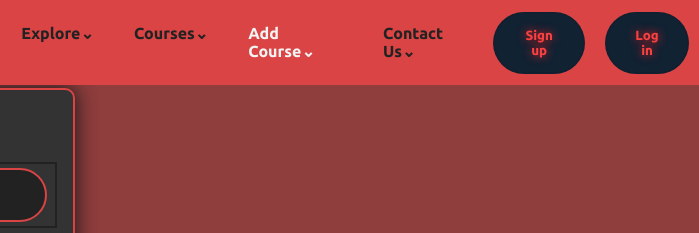
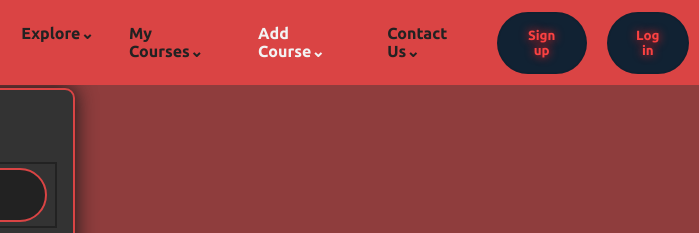
Before and after one commit to TamerSwilem/it-project, a plain HTML site: page add__course.html in a window 1280 px wide. Shown: the top 233 px of the page, 581-1280 px from the left. Drawn offline with Linux system fonts and the light colour scheme.

Commit message:
updated all files

```diff
--- a/add__course.html
+++ b/add__course.html
@@ -27,7 +27,7 @@
                 <h4>Explore&#8964;</h4>
               </a>
               <a  class="dropdown dropdown--courses" href="courses.html">
-                <h4>Courses&#8964;</h4>
+                <h4>My Courses&#8964;</h4>
               </a>
               <a class="dropdown dropdown--addcourse" href="add__course.html">
                 <h4>Add Course&#8964;</h4>
--- a/add__course__styles.css
+++ b/add__course__styles.css
@@ -91,7 +91,7 @@ body{
 }
 .dropdown-menus{
     display: flex;
-    gap: 40px;
+    gap: 35px;
 }
 .dropdown{
     font-family: Ubuntu, Ariel, Times, serif;
--- a/contact__us__styles.css
+++ b/contact__us__styles.css
@@ -168,7 +168,7 @@ body{
 }
 .dropdown-menus{
     display: flex;
-    gap: 40px;
+    gap: 35px;
 }
 .dropdown{
     font-family: Ubuntu, Ariel, Times, serif;
--- a/courses-styles.css
+++ b/courses-styles.css
@@ -92,7 +92,7 @@ body{
 }
 .dropdown-menus{
     display: flex;
-    gap: 40px;
+    gap: 35px;
 }
 .dropdown{
     font-family: Ubuntu, Ariel, Times, serif;
--- a/index__styles.css
+++ b/index__styles.css
@@ -94,7 +94,7 @@ body{
 }
 .dropdown-menus{
     display: flex;
-    gap: 40px;
+    gap: 35px;
 }
 .dropdown{
     font-family: Ubuntu, Ariel, Times, serif;
```
Also changed, not shown: contact__us.html (+1 -1 lines), courses.html (+1 -1 lines), index.html (+1 -1 lines).
